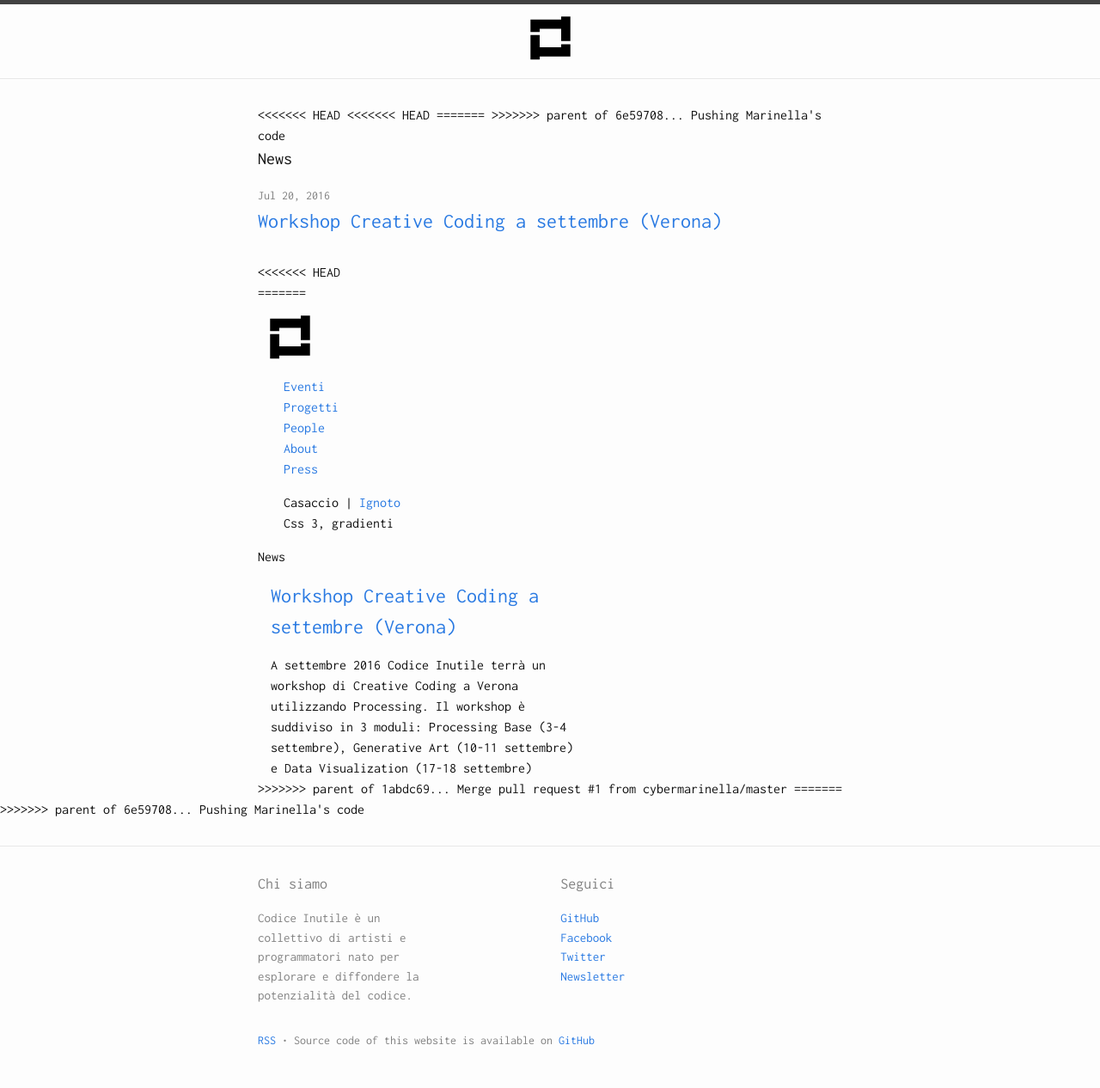
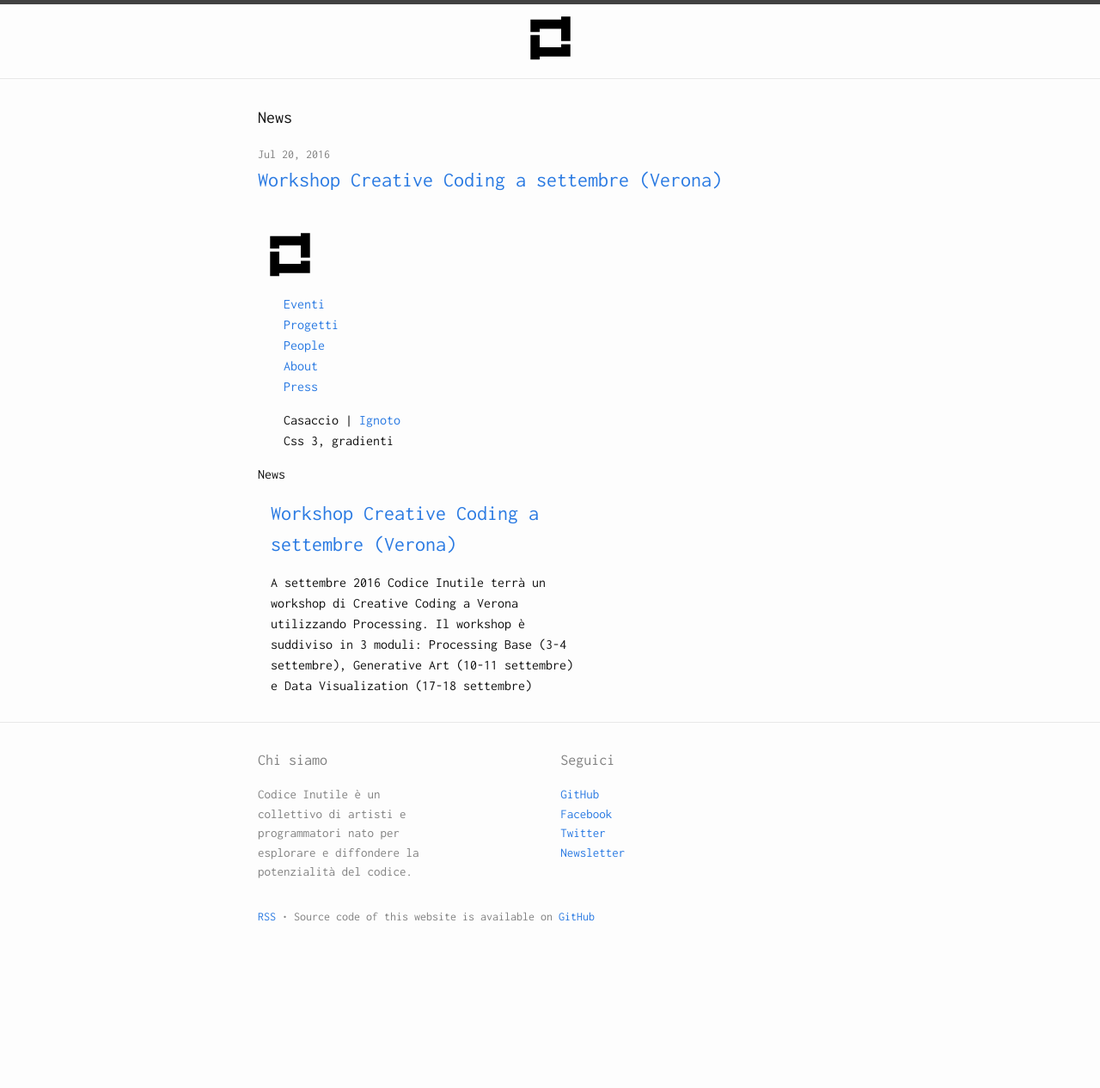
Before and after one commit to maojh/website-dev, a Jekyll site: the page built from index.html, in a window 1280 px wide. Shown: the whole page at 86% size. Built offline with Jekyll 4.4.1, drawn with Linux system fonts in a browser that asks for light colours; after the commit the page ends 1122 px from its top, so only the background shows below that.

Commit message:
Trying to fix it

```diff
--- a/index.html
+++ b/index.html
@@ -2,10 +2,6 @@
 layout: default
 ---
 
-<<<<<<< HEAD
-<<<<<<< HEAD
-=======
->>>>>>> parent of 6e59708... Pushing Marinella's code
 <div class="home">
 
   <h1 class="page-heading">News</h1>
@@ -22,9 +18,7 @@ layout: default
     {% endfor %}
   </ul>
 
-<<<<<<< HEAD
 </div>
-=======
 <div class="cover flexbox-container">
   <div class="navbox">
     {% include icon-logo.html width="75" %}
@@ -74,7 +68,5 @@ layout: default
     </div><!--/.sidebar-offcanvas-->
   </div> <!--/row-->
 </div><!--/.container-->
->>>>>>> parent of 1abdc69... Merge pull request #1 from cybermarinella/master
-=======
 </div>
->>>>>>> parent of 6e59708... Pushing Marinella's code
+</div>
```
